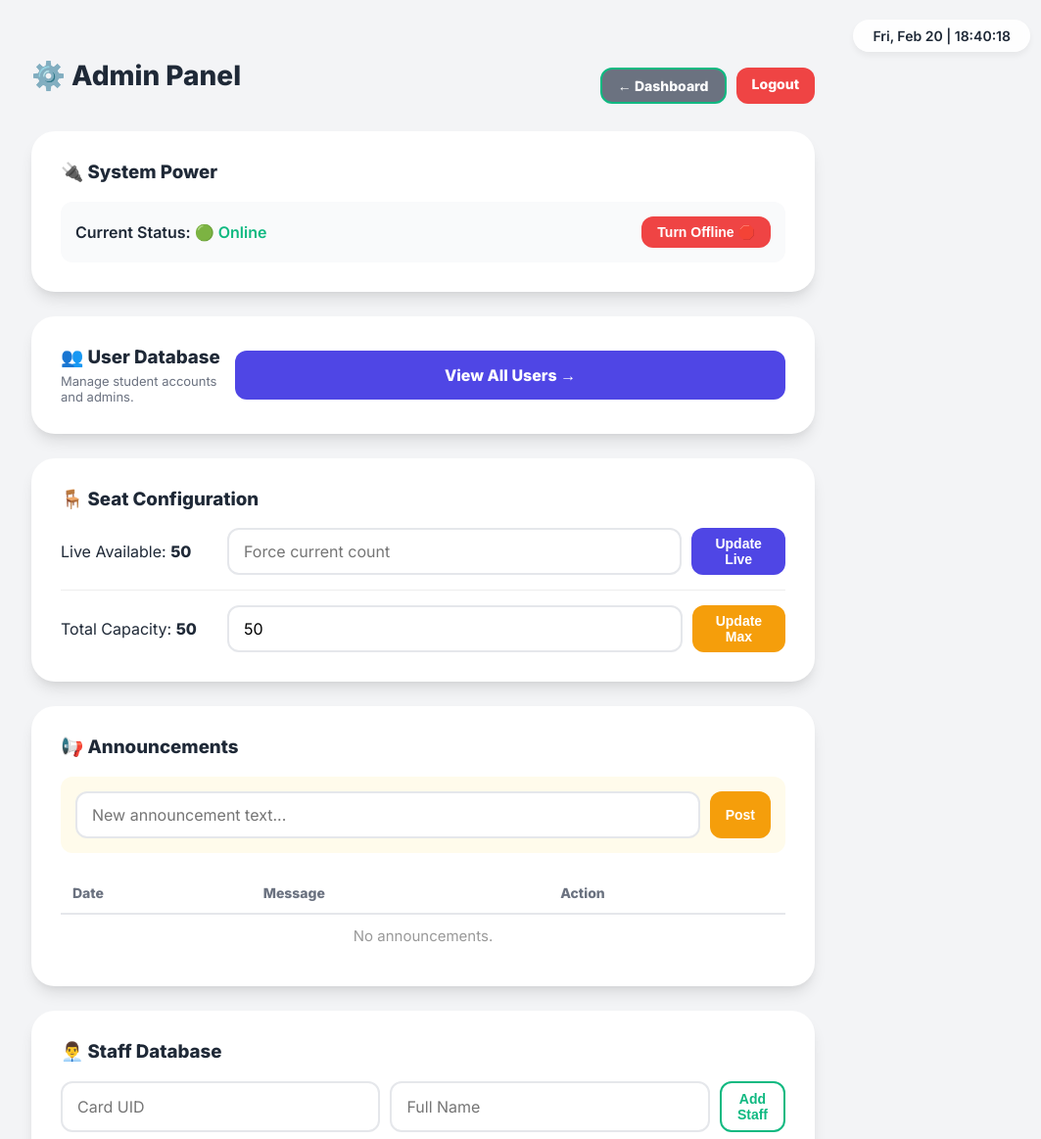
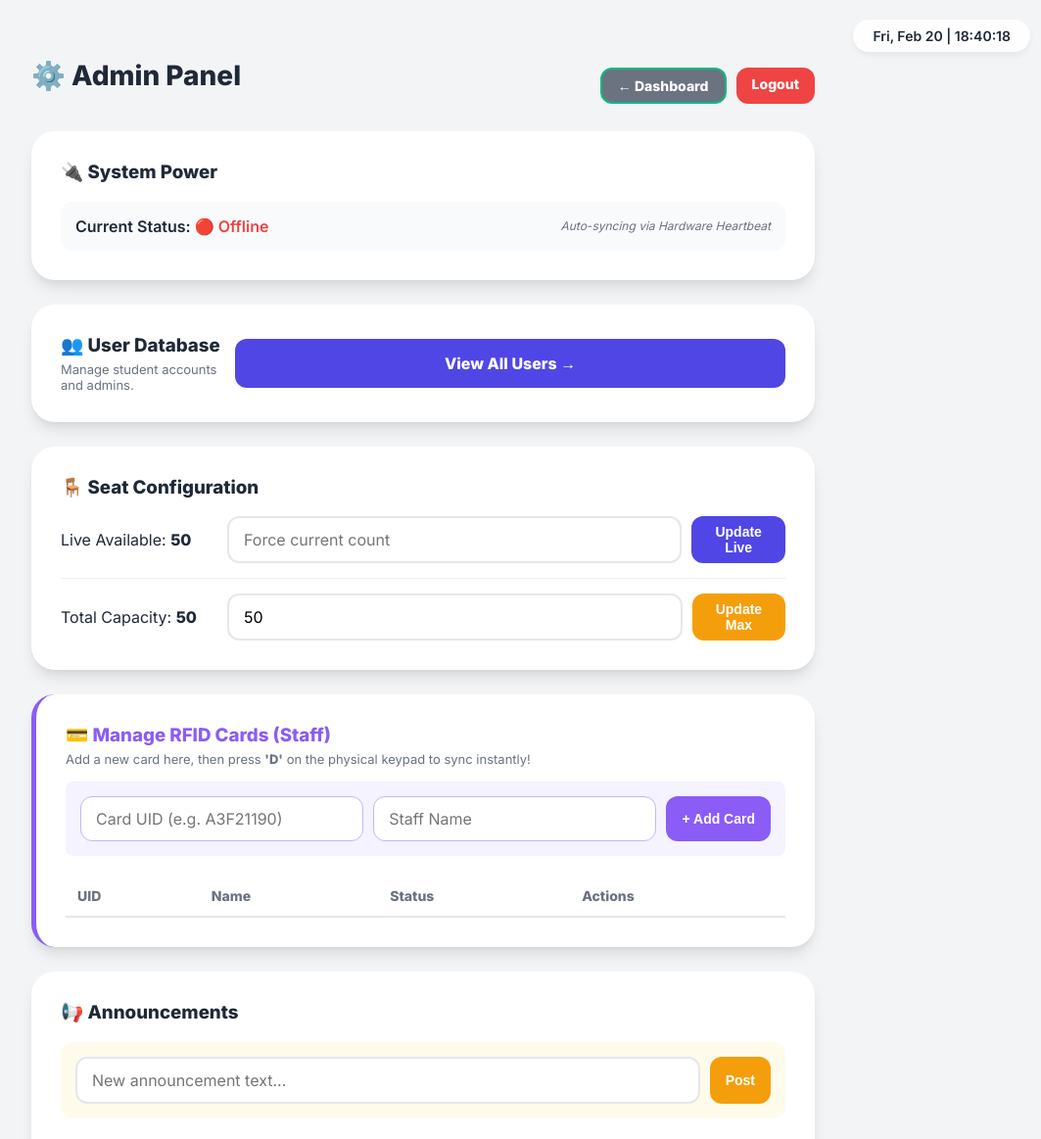
Before and after one commit to Genuuu/seatidle-app, a Flask app: page /admin/panel in a window 1280 px wide. Shown: the top 1163 px of the page at 98% size, without its empty margins (208-1271 px from the left). Run offline with Flask 3, Linux system fonts and the light colour scheme; the visitor is signed in with stand-in values (Sample User, id 1); data comes from the database, SQL or seed files in the repository; data that the repository does not hold is empty.

Commit message:
Removed the manual method of offline/online and made it automatic

```diff
--- a/my_flask_app/app.py
+++ b/my_flask_app/app.py
@@ -30,7 +30,6 @@ def init_db():
         cursor.execute('''CREATE TABLE IF NOT EXISTS reservations (otp TEXT PRIMARY KEY, name TEXT, res_date TEXT, time_slot TEXT, created_at TEXT, is_used INTEGER, user_id INTEGER)''')
         cursor.execute('''CREATE TABLE IF NOT EXISTS users (id INTEGER PRIMARY KEY AUTOINCREMENT, username TEXT UNIQUE, password TEXT, role TEXT)''')
 
-        cursor.execute('INSERT OR IGNORE INTO settings (key, value) VALUES (?, ?)', ('system_status', '1'))
         cursor.execute('INSERT OR IGNORE INTO settings (key, value) VALUES (?, ?)', ('total_capacity', '50'))
 
         cursor.execute('SELECT count(*) FROM status')
@@ -55,10 +54,24 @@ def get_total_capacity():
         row = conn.execute('SELECT value FROM settings WHERE key="total_capacity"').fetchone()
         return int(row[0]) if row else 50
 
+# NEW: Automatically stamps the time the ESP32 last talked to the server
+def update_last_ping():
+    with sqlite3.connect(DB_FILE) as conn:
+        conn.execute('INSERT OR REPLACE INTO settings (key, value) VALUES (?, ?)', ('last_ping', get_sl_time()))
+
+# NEW: Automatically calculates if the ESP32 has pinged within the last 65 seconds
 def get_system_status():
-    with sqlite3.connect(DB_FILE) as conn:
-        row = conn.execute('SELECT value FROM settings WHERE key="system_status"').fetchone()
-        return int(row[0]) if row else 1
+    try:
+        with sqlite3.connect(DB_FILE) as conn:
+            row = conn.execute('SELECT value FROM settings WHERE key="last_ping"').fetchone()
+            if row:
+                last_ping = datetime.strptime(row[0], "%Y-%m-%d %H:%M:%S")
+                now = datetime.strptime(get_sl_time(), "%Y-%m-%d %H:%M:%S")
+                if (now - last_ping).total_seconds() <= 65:
+                    return 1 # Online!
+    except:
+        pass
+    return 0 # Offline!
 
 # --- PUBLIC ROUTES ---
 @app.route('/')
@@ -201,12 +214,6 @@ def admin_panel():
             with sqlite3.connect(DB_FILE) as conn:
                 conn.execute('DELETE FROM reservations WHERE otp = ?', (otp,))
             msg = "🗑️ Reservation deleted."
-        elif 'toggle_status' in request.form:
-            current = get_system_status()
-            new_val = '0' if current == 1 else '1'
-            with sqlite3.connect(DB_FILE) as conn:
-                conn.execute('UPDATE settings SET value = ? WHERE key="system_status"', (new_val,))
-            msg = "✅ System Status Updated"
 
     seats = get_seats()
     total_capacity = get_total_capacity()
@@ -258,24 +265,29 @@ def staff_view():
 
 # --- API ROUTES ---
 
-# UPDATED: Now sends the IN/OUT status alongside the UID!
+# NEW: The dedicated heartbeat endpoint for the ESP32
+@app.route('/ping', methods=['GET'])
+def ping():
+    update_last_ping()
+    return "OK", 200
+
 @app.route('/get_staff', methods=['GET'])
 def get_staff():
     try:
+        update_last_ping() # Syncing counts as a heartbeat!
         with sqlite3.connect(DB_FILE) as conn:
             cursor = conn.cursor()
             cursor.execute('SELECT uid, is_present FROM staff')
             rows = cursor.fetchall()
-            # Returns data like: "A3F21190:0,B4E322A1:1"
             staff_cards = [f"{row[0]}:{row[1]}" for row in rows]
             return ",".join(staff_cards), 200
     except Exception as e:
         return str(e), 500
 
-# UPDATED: Handles the decoupled math safely
 @app.route('/update_data', methods=['POST'])
 def update_data():
     try:
+        update_last_ping() # Sending data counts as a heartbeat!
         data = request.get_json(force=True, silent=True)
         if not data: return jsonify({"status": "error", "message": "No JSON data"}), 400
 
@@ -289,22 +301,17 @@ def update_data():
 
         with sqlite3.connect(DB_FILE) as conn:
             cursor = conn.cursor()
-
-            # Handle Staff Specific Tracking
             if uid != "":
                 is_present = 1 if event == "ENTRY" else 0
                 cursor.execute('UPDATE staff SET is_present = ?, last_seen = ? WHERE uid = ?', (is_present, now, uid))
                 cursor.execute('SELECT name FROM staff WHERE uid = ?', (uid,))
                 if cursor.fetchone(): user = "STAFF"
 
-            # Update the general student seating pool
             if user != "STAFF":
-                # Ensure the math doesn't break if ESP32 momentarily dips into negatives to compensate
                 safe_occ = max(0, occupancy)
                 new_available = max(0, total_limit - safe_occ)
                 cursor.execute('UPDATE status SET available_seats = ? WHERE id=1', (new_available,))
 
-            # Always log the event
             cursor.execute("INSERT INTO logs (timestamp, event_type, user_type, occupancy) VALUES (?, ?, ?, ?)", (now, event, user, max(0, occupancy)))
             conn.commit()
 
@@ -410,7 +417,6 @@ def simulator():
 
         <script>
             let localCount = 0;
-
             function updateCount(change) {
                 localCount += change;
                 if(localCount < 0) localCount = 0;
@@ -418,25 +424,17 @@ def simulator():
                 let eventType = change > 0 ? "ENTRY" : "EXIT";
                 sendData(localCount, eventType, "STUDENT", null);
             }
-
             function scanRFID(eventType) {
                 let uid = document.getElementById('rfid-input').value;
                 if(!uid) { alert("Please enter a Card ID!"); return; }
                 sendData(localCount, eventType, "STAFF", uid);
             }
-
             function sendData(occ, evt, usr, uid) {
                 document.getElementById('status').innerText = "Sending " + evt + "...";
-
                 fetch('/update_data', {
                     method: 'POST',
                     headers: {'Content-Type': 'application/json'},
-                    body: JSON.stringify({
-                        occupancy: occ,
-                        event: evt,
-                        user: usr,
-                        uid: uid
-                    })
+                    body: JSON.stringify({ occupancy: occ, event: evt, user: usr, uid: uid })
                 })
                 .then(r => r.json())
                 .then(d => {
@@ -445,9 +443,12 @@ def simulator():
                 })
                 .catch(e => {
                     document.getElementById('status').innerText = "❌ Error";
-                    console.error(e);
                 });
             }
+            // SIMULATOR HEARTBEAT (So you can test without the physical ESP32!)
+            setInterval(() => {
+                fetch('/ping').catch(e => console.log("Ping failed"));
+            }, 30000);
         </script>
     </body>
     </html>
--- a/my_flask_app/templates/admin_panel.html
+++ b/my_flask_app/templates/admin_panel.html
@@ -27,19 +27,12 @@
     <div class="card">
         <h3>🔌 System Power</h3>
         <div style="display: flex; align-items: center; justify-content: space-between; background: #f9fafb; padding: 15px; border-radius: 12px;">
-
             <div style="font-size: 16px; font-weight: 600;">
                 Current Status: <span id="status-badge">Loading...</span>
             </div>
-
-            <form method="POST" style="margin: 0;">
-                <input type="hidden" name="toggle_status" value="true">
-                {% if system_status == 1 %}
-                    <button type="submit" class="btn btn-danger btn-sm">Turn Offline 🛑</button>
-                {% else %}
-                    <button type="submit" class="btn btn-primary btn-sm" style="background: #10b981; border: none;">Turn Online ⚡</button>
-                {% endif %}
-            </form>
+            <div style="font-size: 12px; color: #6b7280; font-style: italic;">
+                Auto-syncing via Hardware Heartbeat
+            </div>
         </div>
     </div>
 
@@ -73,6 +66,29 @@
         </div>
     </div>
 
+    <div class="card" style="border-left: 5px solid #8b5cf6;">
+        <h3 style="color: #8b5cf6; margin-bottom: 5px;">💳 Manage RFID Cards (Staff)</h3>
+        <p style="margin-top: 0; font-size: 13px; color: #6b7280; margin-bottom: 15px;">
+            Add a new card here, then press <strong>'D'</strong> on the physical keypad to sync instantly!
+        </p>
+
+        <form method="POST" style="display: flex; gap: 10px; margin-bottom: 20px; background: #f5f3ff; padding: 15px; border-radius: 8px;">
+            <input type="hidden" name="add_staff" value="true">
+            <input type="text" name="new_uid" placeholder="Card UID (e.g. A3F21190)" required style="margin:0; flex: 1; border: 1px solid #c4b5fd;">
+            <input type="text" name="new_name" placeholder="Staff Name" required style="margin:0; flex: 1; border: 1px solid #c4b5fd;">
+            <button type="submit" class="btn btn-primary btn-sm" style="background: #8b5cf6; border: none;">+ Add Card</button>
+        </form>
+
+        <table>
+            <thead>
+                <tr><th>UID</th><th>Name</th><th>Status</th><th>Actions</th></tr>
+            </thead>
+            <tbody id="staff-table-body">
+                {% include '_staff_rows.html' %}
+            </tbody>
+        </table>
+    </div>
+
     <div class="card">
         <h3>📢 Announcements</h3>
         <form method="POST" style="display: flex; gap: 10px; background: #fffbeb; padding: 15px; border-radius: 12px; margin-bottom: 20px;">
@@ -102,25 +118,6 @@
     </div>
 
     <div class="card">
-        <h3>👨‍💼 Staff Database</h3>
-        <form method="POST" style="display: flex; gap: 10px; margin-bottom: 20px;">
-            <input type="hidden" name="add_staff" value="true">
-            <input type="text" name="new_uid" placeholder="Card UID" required style="margin:0;">
-            <input type="text" name="new_name" placeholder="Full Name" required style="margin:0;">
-            <button type="submit" class="btn btn-secondary btn-sm">Add Staff</button>
-        </form>
-
-        <table>
-            <thead>
-                <tr><th>UID</th><th>Name</th><th>Status</th><th>Actions</th></tr>
-            </thead>
-            <tbody id="staff-table-body">
-                {% include '_staff_rows.html' %}
-            </tbody>
-        </table>
-    </div>
-
-    <div class="card">
         <h3>📅 Active Reservations</h3>
         <table>
             <thead>
@@ -135,7 +132,6 @@
 
 <script>
     function refreshAdminPanel() {
-        // 1. Update Numbers & Status
         fetch('/api/admin_stats')
             .then(r => r.json())
             .then(data => {
@@ -149,21 +145,17 @@
                 }
             });
 
-        // 2. Update Reservations Table
         fetch('/api/get_reservations_table')
             .then(r => r.text())
             .then(html => { document.getElementById('live-table').innerHTML = html; });
 
-        // 3. Update Staff Table
         fetch('/api/get_staff_table')
             .then(r => r.text())
             .then(html => { document.getElementById('staff-table-body').innerHTML = html; });
     }
 
-    // Refresh every 2 seconds
     setInterval(refreshAdminPanel, 2000);
-
-    refreshAdminPanel(); // Run immediately
+    refreshAdminPanel();
 </script>
 
 </body>
```
